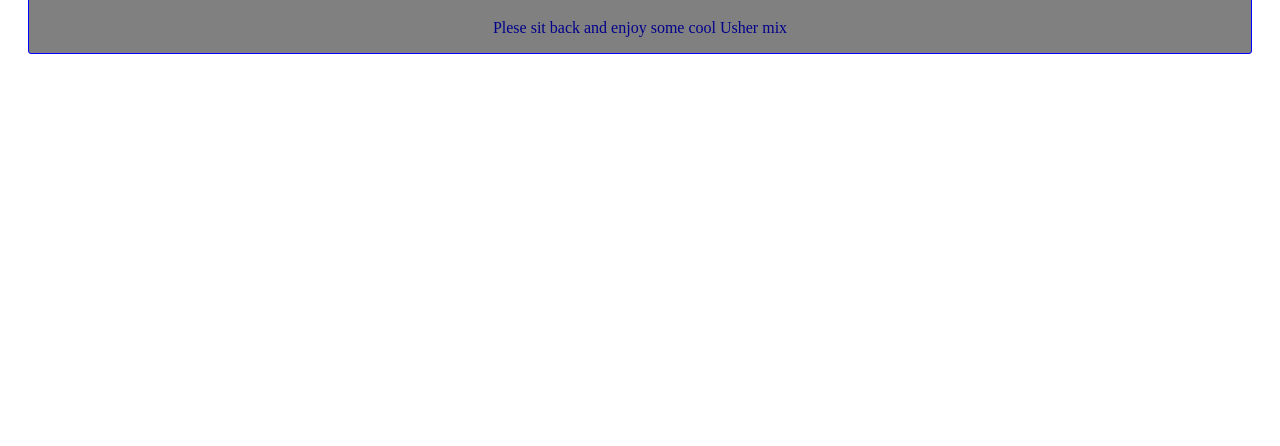
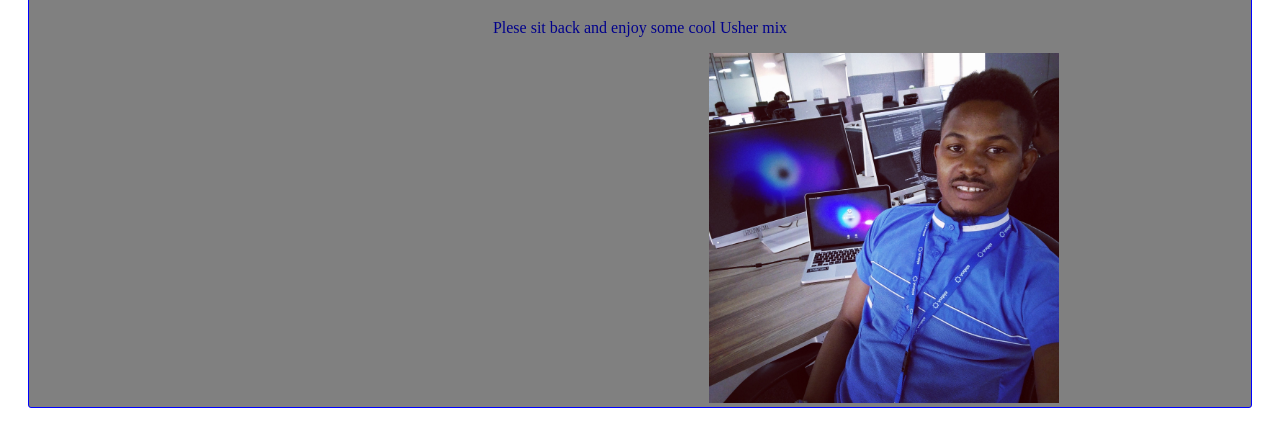
Before and after one commit to andela-efortune/twpack, a website with bundled scripts: page index.html in a window 1280 px wide. Shown: the part 70-516 px from the top of the page. Built offline with nearby package versions, Linux system fonts and the light colour scheme.

Commit message:
Add an image and bundle with url-loader

```diff
--- a/main.js
+++ b/main.js
@@ -2,5 +2,13 @@
 import  playMusic from './second-module';
 import './styles/main.scss';
 
+let imgElement = document.createElement('img');
+imgElement.src = require('./images/me.jpg');
+// imgElement.height = '250px';
+// imgElement.width = '120px';
+
 greetUser('Iyke', document.querySelector('h1'));
 playMusic('Usher', document.querySelector('p'));
+document.querySelector('div').appendChild(imgElement);
+
+// document.body.appendChild(imgElement);
--- a/package.json
+++ b/package.json
@@ -26,6 +26,7 @@
     "css-loader": "^0.28.0",
     "node-sass": "^4.5.2",
     "sass-loader": "^6.0.3",
-    "style-loader": "^0.16.1"
+    "style-loader": "^0.16.1",
+    "url-loader": "^0.5.8"
   }
 }
--- a/styles/main.scss
+++ b/styles/main.scss
@@ -21,3 +21,9 @@
         color: $pgraphColor;
         text-align: $align;
 }
+
+img {
+	height: 350px;
+	width: 350px;
+	margin-left: 680px;
+}
--- a/webpack.config.js
+++ b/webpack.config.js
@@ -22,6 +22,11 @@
 				test: /\.scss$/,
 				exclude: /node_modules/,
 				loader: 'style-loader!css-loader!sass-loader'
+			},
+			{
+				test: /\.(jpg|png|gif)$/,
+				include: /images/,
+				loader: 'url-loader'
 			}
 		]
 	}
```
Also changed, not shown: images/me.jpg (added), 1 other file.
